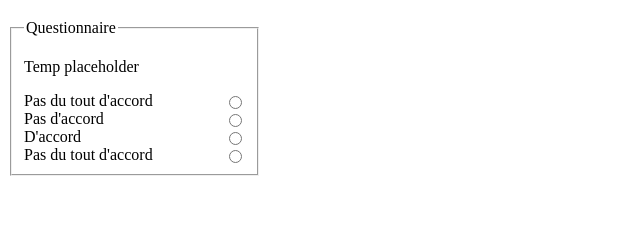
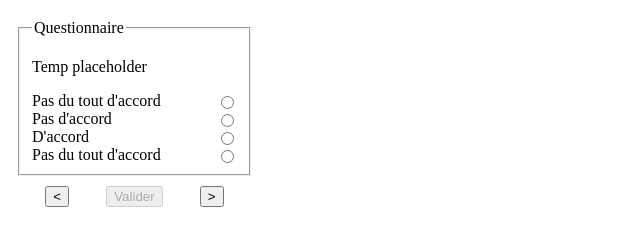
Before and after one commit to AnthonyMAURICE/tp-karasek, a plain HTML site: page index.html in a window 1280 px wide. Shown: the part 61-306 px from the top of the page, without its empty margins (0-640 px from the left). Drawn offline with Linux system fonts and the light colour scheme.

Commit message:
update html and css, added buttons

```diff
--- a/index.html
+++ b/index.html
@@ -31,6 +31,11 @@
                 <input id="best" name="answer" type="radio">
             </div>
         </fieldset>
+        <div class="btn-wrapper">
+            <button><</button>
+            <button disabled>Valider</button>
+            <button>></button>
+        </div>
     </form>
 </body>
 </html>
--- a/style/style.css
+++ b/style/style.css
@@ -18,9 +18,15 @@ fieldset{
     display: flex;
     flex-flow: column;
     justify-content: center;
+    margin: 10px;
 }
 
 .radio-btn{
     display: flex;
     justify-content: space-between;
 }
+
+.btn-wrapper{
+    display: flex;
+    justify-content: space-evenly;
+}
```
